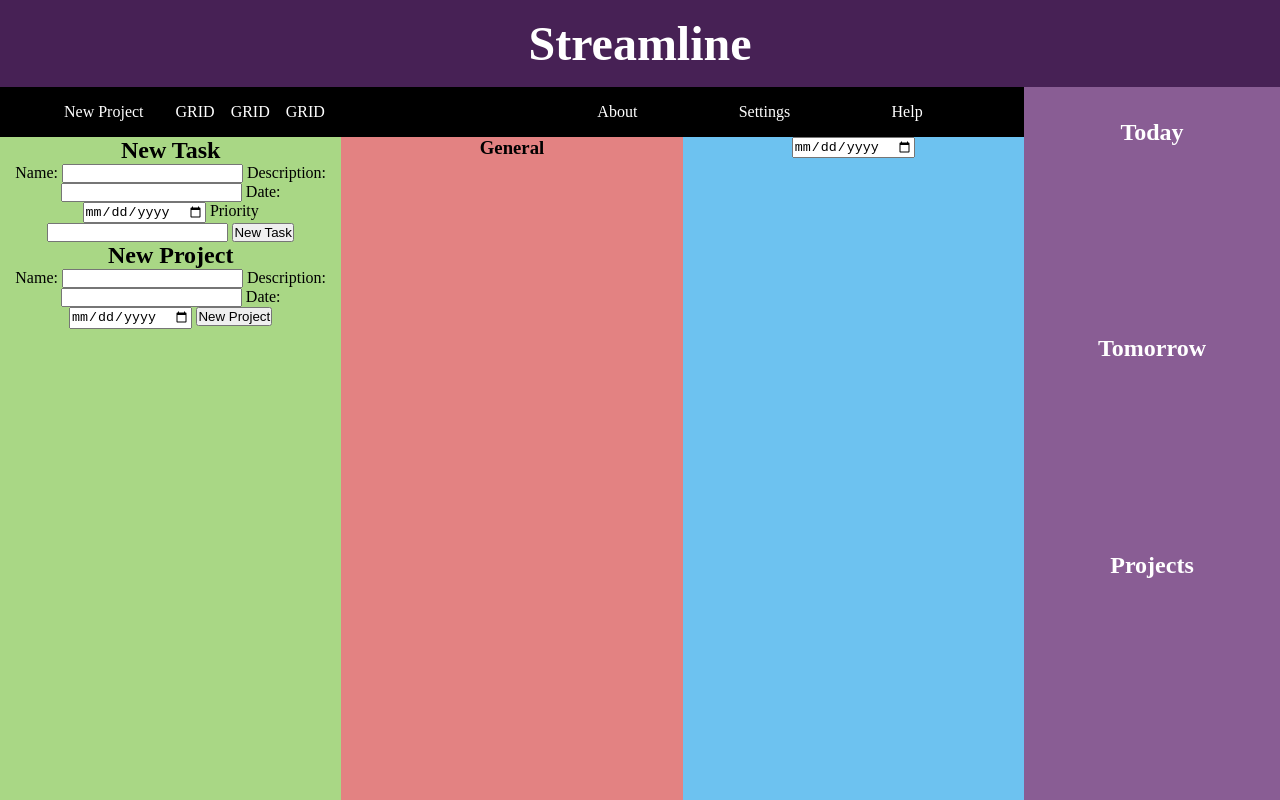
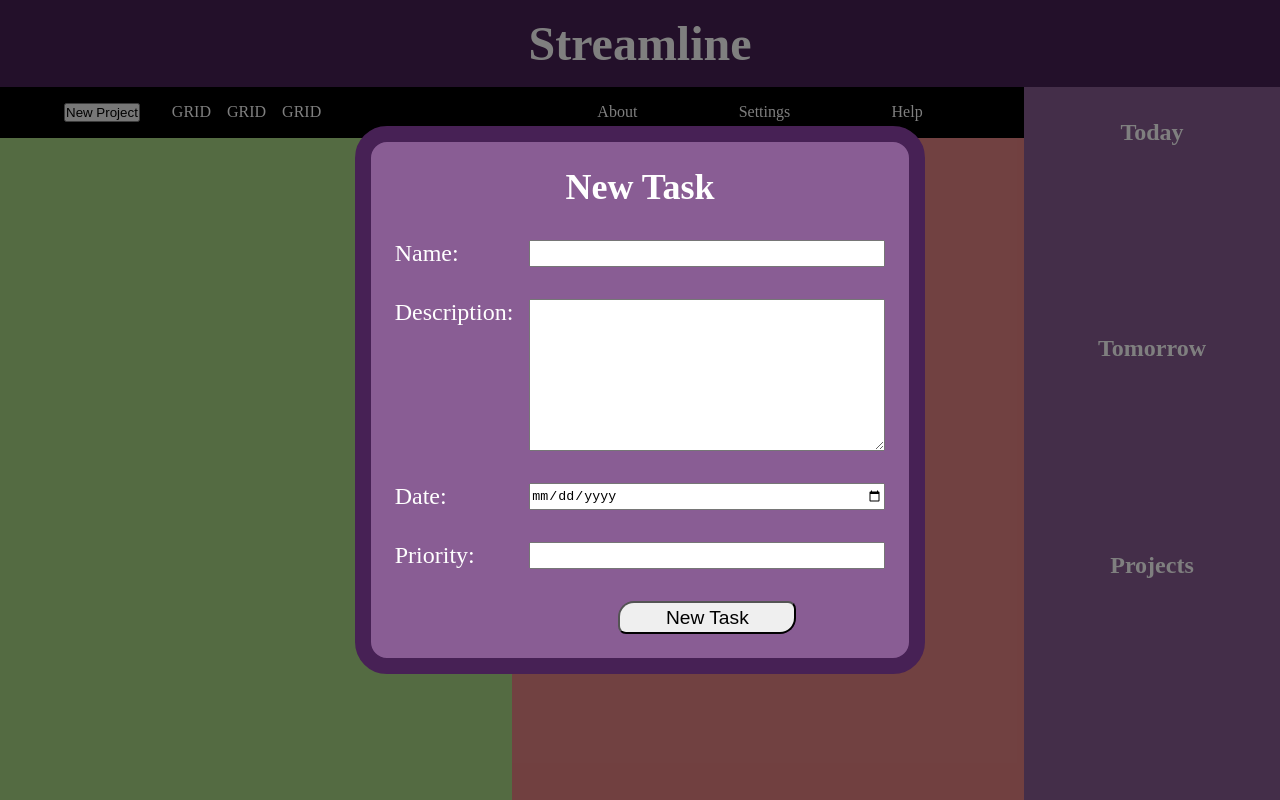
Before and after one commit to Iwan-Rahman/to-do-list, a website built with webpack: page src/index.html in a window 1280 px wide. Both pictures are taken after a click on the button "New Project". Built offline with nearby package versions, Linux system fonts and the light colour scheme.

Commit message:
Implement popup for new project

```diff
--- a/src/index.html
+++ b/src/index.html
@@ -8,16 +8,16 @@
 <body>
   <h1>Streamline</h1>
   <nav>
-    <div>New Project</div>
+    <button>New Project</button>
     <ul>
       <li>GRID</li>
       <li>GRID</li>
       <li>GRID</li>
     </ul>
     <ul>
-      <li>About</li>
-      <li>Settings</li>
-      <li>Help</li>
+      <li><a>About</a></li>
+      <li><a>Settings</a></li>
+      <li><a>Help</a></li>
     </ul>
   </nav>
   <div class="sideboard">
@@ -36,18 +36,27 @@
   </div>
   <div class="main">
     <div>
+    </div>
+    <div>
+      <h3>General</h3>
+    </div>
+  </div>
+
+  <div class="pop-up">
     <form action="" onsubmit="event.preventDefault()">
       <h2>New Task</h2>
-        <label for="taskName">Name: </label>
+      <label for="taskName">Name:</label>
       <input type="text" id="taskName">
-        <label for="taskDesc">Description: </label>
-        <input type="text" id="taskDesc">
-        <label for="taskDate">Date: </label>
+      <label for="taskDesc">Description:</label>
+      <textarea id="taskDesc" rows="10"></textarea>
+      <label for="taskDate">Date:</label>
       <input type="date" id="taskDate">
-        <label for="taskPriority">Priority</label>
+      <label for="taskPriority">Priority:</label>
       <input type="text" id="taskPriority">
       <button>New Task</button>
     </form>
+  </div>
+  <!-- <div class="pop-up">
     <form action="" onsubmit="event.preventDefault()">
       <h2>New Project</h2>
       <label for="projectName">Name: </label>
@@ -58,11 +67,6 @@
       <input type="date" id="projectDate">
       <button>New Project</button>
     </form>
-    </div>
-
-    <div>
-      <h3>General</h3>
-    </div>
-  </div>
+  </div> -->
 </body>
 </html>
--- a/src/index.js
+++ b/src/index.js
@@ -3,9 +3,11 @@ import {task, subTask} from './task.js';
 import { createTask, getTask } from './taskDOM';
 import { project } from './project';
 import { createProject, getProject } from './projectDOM';
+import { popUpProject } from './popup';
 
-let btnSubmitTask = document.querySelector("button");
+let btnSubmitTask = document.querySelector("form button");
 let btnSubmitProject = document.querySelector("form:last-of-type button");
+
 
 let projectsMain = document.querySelector(".main");
 btnSubmitTask.addEventListener("click", (e) => {
@@ -15,3 +17,5 @@ btnSubmitTask.addEventListener("click", (e) => {
 btnSubmitProject.addEventListener("click", (e) => {
   projectsMain.appendChild(createProject(getProject()));
 })
+
+popUpProject();
--- /dev/null
+++ b/src/popup.js
@@ -0,0 +1,18 @@
+export function popUpProject(){
+
+  //Trigger pop-up form for project
+  let newProject = document.querySelector("nav button");
+  newProject.addEventListener("click", () => {
+    document.querySelector(".pop-up").style.visibility = "visible";
+  })
+
+  //Close pop-up form when clicked away from pop-up form
+  document.querySelector(".pop-up").addEventListener("click", () => {
+    document.querySelector(".pop-up").style.visibility = "hidden";
+  })
+
+  document.querySelector("form").addEventListener("click", (e) => {
+    e.stopPropagation();
+  });
+
+}
--- /dev/null
+++ b/src/profile.js
@@ -0,0 +1,3 @@
+let profile = (name, email, password) => {
+  let projects = ["test"];
+}
--- a/src/style.css
+++ b/src/style.css
@@ -113,3 +113,47 @@ nav > ul:last-child {
 .main > div:nth-child(8) {
   background-color: rgb(var(--pastel-yellow));
 }
+
+/* Pop-Ups c: */
+
+.pop-up {
+  position: fixed;
+  width: 100%;
+  height: 100vh;
+  background-color: rgba(0, 0, 0, 0.5);
+  display: flex;
+  justify-content: center;
+  align-items: center;
+  visibility: hidden;
+}
+
+form {
+  display: grid;
+  grid-template-columns: 1fr 3fr;
+  gap: 2rem 1rem;
+  text-align: left;
+  font-size: 1.5rem;
+  background-color: rgb(var(--sideboard-bg-color));
+  padding: 1.5rem;
+  border-radius: 2rem;
+  border: 1rem solid rgb(var(--title-bg-color));
+  color: white;
+}
+
+form h2 {
+  grid-column: 1 / -1;
+  text-align: center;
+}
+
+form input[type="text"]:nth-of-type(2) {
+  height: 6rem;
+}
+
+form button {
+  grid-column: 2 / -1;
+  font-size: 1.2rem;
+  border-radius: 1rem 0.5rem;
+  padding: 0.2rem;
+  width: 50%;
+  justify-self: center;
+}
```
Lines whose indentation alone changed are shown as unchanged.
